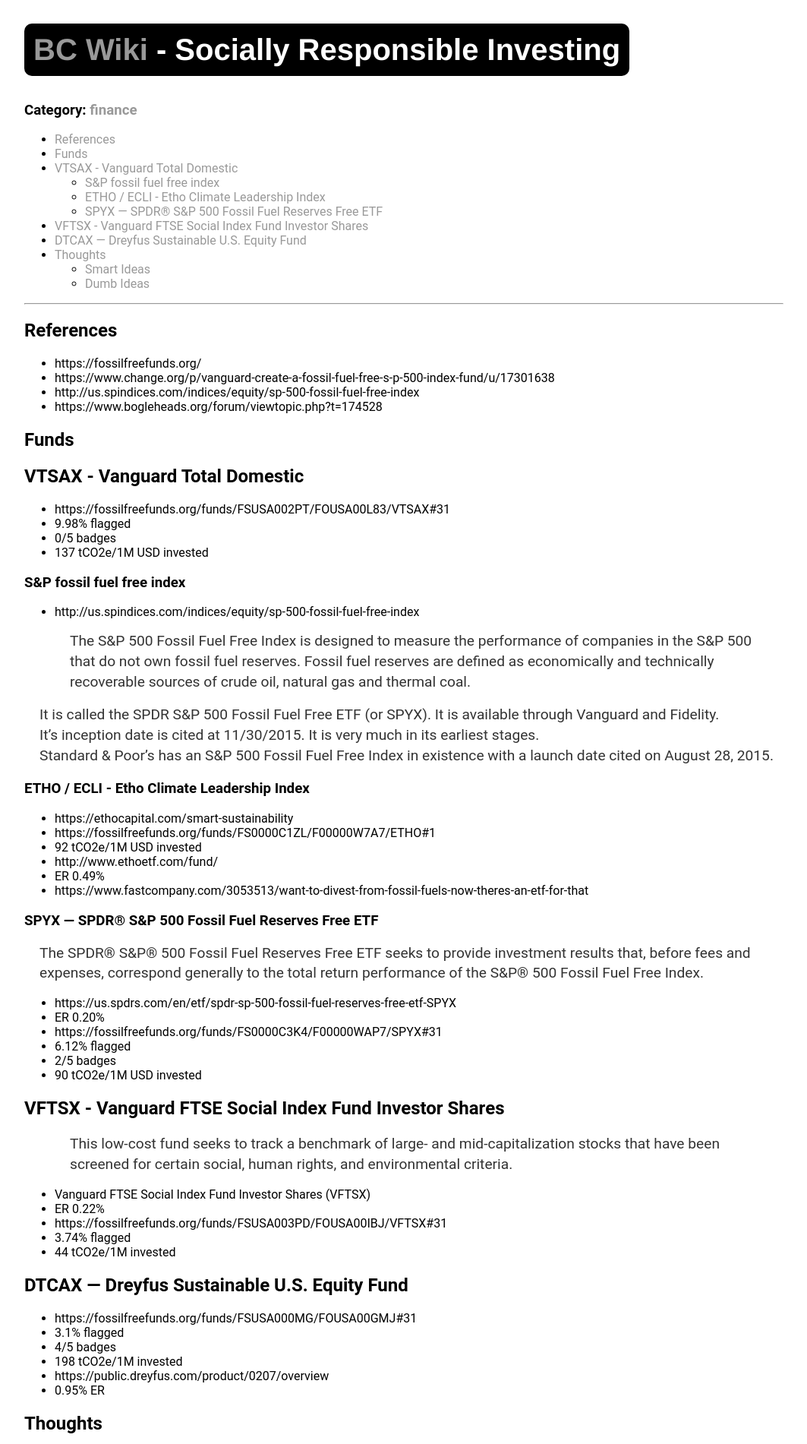
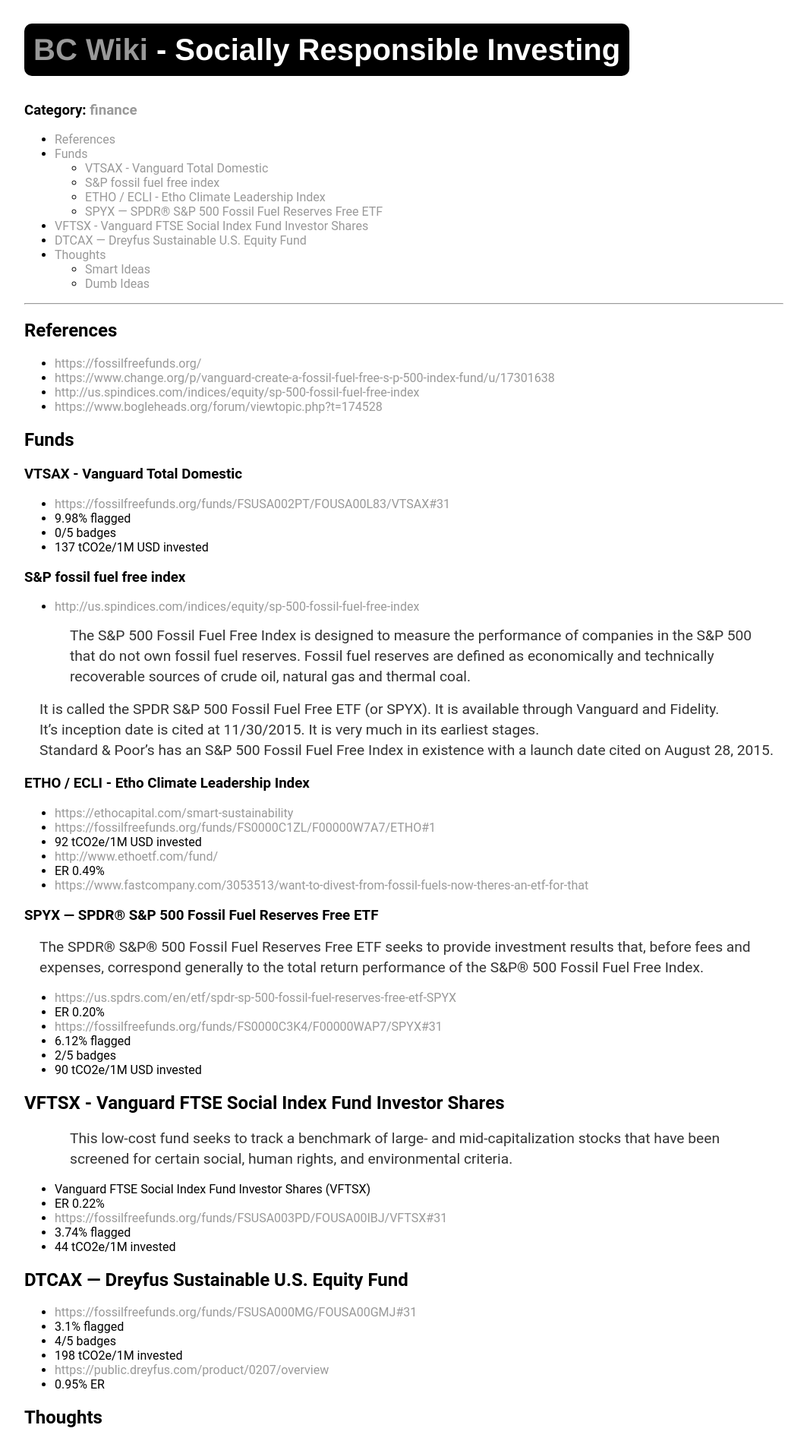
Before and after one commit to brandoncurtis/wiki, a Jekyll site: the page built from _wikipages/finance/socially-responsible-investing.md, in a window 1280 px wide. Shown: the top 1901 px of the page at 76% size, without its empty margins (108-1171 px from the left). Built offline with Jekyll 4.4.1, drawn with Linux system fonts in a browser that asks for light colours.

Commit message:
cleanup formatting

```diff
--- a/_wikipages/finance/socially-responsible-investing.md
+++ b/_wikipages/finance/socially-responsible-investing.md
@@ -13,17 +13,17 @@
 
 ## References
 
-+ https://fossilfreefunds.org/
-+ https://www.change.org/p/vanguard-create-a-fossil-fuel-free-s-p-500-index-fund/u/17301638
-+ http://us.spindices.com/indices/equity/sp-500-fossil-fuel-free-index
-+ https://www.bogleheads.org/forum/viewtopic.php?t=174528
++ <https://fossilfreefunds.org/>
++ <https://www.change.org/p/vanguard-create-a-fossil-fuel-free-s-p-500-index-fund/u/17301638>
++ <http://us.spindices.com/indices/equity/sp-500-fossil-fuel-free-index>
++ <https://www.bogleheads.org/forum/viewtopic.php?t=174528>
 
 ## Funds
 
 
-## VTSAX - Vanguard Total Domestic
+### VTSAX - Vanguard Total Domestic
 
-+ https://fossilfreefunds.org/funds/FSUSA002PT/FOUSA00L83/VTSAX#31
++ <https://fossilfreefunds.org/funds/FSUSA002PT/FOUSA00L83/VTSAX#31>
 + 9.98% flagged
 + 0/5 badges
 + 137 tCO2e/1M USD invested
@@ -31,7 +31,7 @@
 
 ### S&P fossil fuel free index
 
-+ http://us.spindices.com/indices/equity/sp-500-fossil-fuel-free-index
++ <http://us.spindices.com/indices/equity/sp-500-fossil-fuel-free-index>
 
 > The S&P 500 Fossil Fuel Free Index is designed to measure the performance of companies in the S&P 500 that do not own fossil fuel reserves. Fossil fuel reserves are defined as economically and technically recoverable sources of crude oil, natural gas and thermal coal.
 
@@ -44,21 +44,21 @@
 
 ### ETHO / ECLI - Etho Climate Leadership Index
 
-+ https://ethocapital.com/smart-sustainability
-+ https://fossilfreefunds.org/funds/FS0000C1ZL/F00000W7A7/ETHO#1
++ <https://ethocapital.com/smart-sustainability>
++ <https://fossilfreefunds.org/funds/FS0000C1ZL/F00000W7A7/ETHO#1>
 + 92 tCO2e/1M USD invested
-+ http://www.ethoetf.com/fund/
++ <http://www.ethoetf.com/fund/>
 + ER 0.49%
-+ https://www.fastcompany.com/3053513/want-to-divest-from-fossil-fuels-now-theres-an-etf-for-that
++ <https://www.fastcompany.com/3053513/want-to-divest-from-fossil-fuels-now-theres-an-etf-for-that>
 
 
 ### SPYX — SPDR® S&P 500 Fossil Fuel Reserves Free ETF
 
 The SPDR® S&P® 500 Fossil Fuel Reserves Free ETF seeks to provide investment results that, before fees and expenses, correspond generally to the total return performance of the S&P® 500 Fossil Fuel Free Index.
 
-+ https://us.spdrs.com/en/etf/spdr-sp-500-fossil-fuel-reserves-free-etf-SPYX
++ <https://us.spdrs.com/en/etf/spdr-sp-500-fossil-fuel-reserves-free-etf-SPYX>
 + ER 0.20%
-+ https://fossilfreefunds.org/funds/FS0000C3K4/F00000WAP7/SPYX#31
++ <https://fossilfreefunds.org/funds/FS0000C3K4/F00000WAP7/SPYX#31>
 + 6.12% flagged
 + 2/5 badges
 + 90 tCO2e/1M USD invested
@@ -70,18 +70,18 @@
 
 + Vanguard FTSE Social Index Fund Investor Shares (VFTSX)
 + ER 0.22%
-+ https://fossilfreefunds.org/funds/FSUSA003PD/FOUSA00IBJ/VFTSX#31
++ <https://fossilfreefunds.org/funds/FSUSA003PD/FOUSA00IBJ/VFTSX#31>
 + 3.74% flagged
 + 44 tCO2e/1M invested
 
 
 ## DTCAX — Dreyfus Sustainable U.S. Equity Fund
 
-+ https://fossilfreefunds.org/funds/FSUSA000MG/FOUSA00GMJ#31
++ <https://fossilfreefunds.org/funds/FSUSA000MG/FOUSA00GMJ#31>
 + 3.1% flagged
 + 4/5 badges
 + 198 tCO2e/1M invested
-+ https://public.dreyfus.com/product/0207/overview
++ <https://public.dreyfus.com/product/0207/overview>
 + 0.95% ER
 
 
@@ -89,16 +89,16 @@
 
 ### Smart Ideas
 
-+ https://www.cnbc.com/2017/08/31/investing-power-vanguard-votes-against-exxon-mobil-on-climate-change.html
++ <https://www.cnbc.com/2017/08/31/investing-power-vanguard-votes-against-exxon-mobil-on-climate-change.html>
 
-Proxy voting records released Thursday by Vanguard Group revealed that for the first time it voted against Exxon Mobil management to require a climate report of the oil and gas giant.
+> Proxy voting records released Thursday by Vanguard Group revealed that for the first time it voted against Exxon Mobil management to require a climate report of the oil and gas giant.
 
-In recent years, Vanguard had been a laggard compared to BlackRock and State Street Global Advisors in supporting shareholder resolutions on climate change.
+> In recent years, Vanguard had been a laggard compared to BlackRock and State Street Global Advisors in supporting shareholder resolutions on climate change.
 
-Vanguard came under attack last month by Walden Asset Management for its own disclosure policy on climate, a battle it headed off by advancing several proactive measures.
+> Vanguard came under attack last month by Walden Asset Management for its own disclosure policy on climate, a battle it headed off by advancing several proactive measures.
 
 ### Dumb Ideas
 
-+ https://gofossilfree.org/thinking-about-fees/
++ <https://gofossilfree.org/thinking-about-fees/>
 
 > What if you are invested in a low fee passive index fund and would like to switch to a fossil fuel free mutual fund but are uncomfortable with the higher fee? The active (higher fee) vs. passive (lower fee) fund question is one that should take performance into account. For example, Vanguard’s highly rated Balanced Index Fund does have low embedded fees of 0.24 percent. Nonetheless, the Green Century Balanced Fund (with fees up to 1.48) has outperformed the Vanguard Balanced Index Fund over the past year, three years, five years and ten years, including fees. The bottom line is that investors who had chosen Green Century Balanced Fund instead of Vanguard Balanced a decade ago have had superior performance after fees. The long-term ability of a fund manager to outperform its peers to recoup any fee differential is a relevant consideration when evaluating investments.
```
